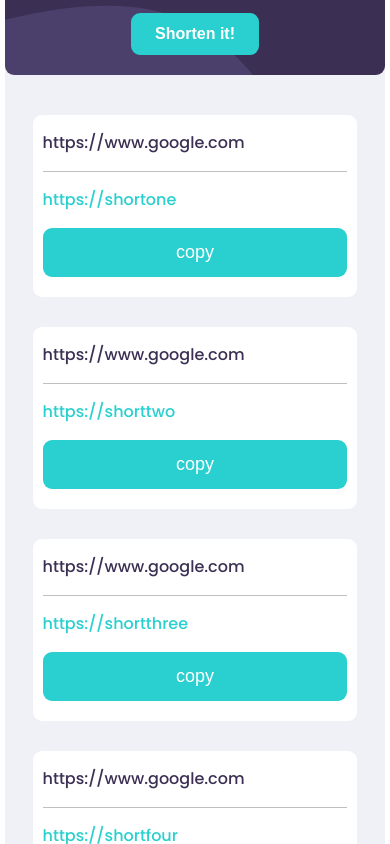
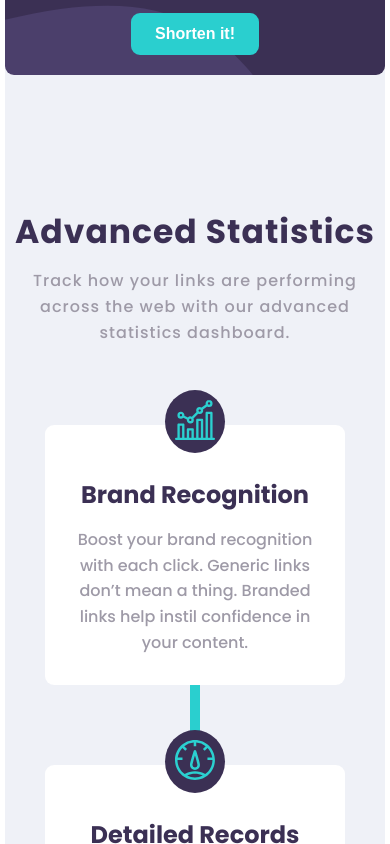
Before and after one commit to Abhishek-201099/url-shortener, a React (Vite) app: page / in a window 390 px wide. Shown: the part 820-1664 px from the top of the page. Built offline with nearby package versions, Linux system fonts and the light colour scheme.

Commit message:
added responsive styles for stats for small and xs screens

```diff
--- a/src/components/Shortener.jsx
+++ b/src/components/Shortener.jsx
@@ -3,27 +3,27 @@ import { getShortURL } from "../services/getShortURL";
 import { useState } from "react";
 import CopyBtn from "../ui/CopyBtn";
 
-// const urlResults = [];
+const urlResults = [];
 
 // For testing UI
-const urlResults = [
-  {
-    originalURL: "https://www.google.com",
-    shortURL: "https://shortone",
-  },
-  {
-    originalURL: "https://www.google.com",
-    shortURL: "https://shorttwo",
-  },
-  {
-    originalURL: "https://www.google.com",
-    shortURL: "https://shortthree",
-  },
-  {
-    originalURL: "https://www.google.com",
-    shortURL: "https://shortfour",
-  },
-];
+// const urlResults = [
+//   {
+//     originalURL: "https://www.google.com",
+//     shortURL: "https://shortone",
+//   },
+//   {
+//     originalURL: "https://www.google.com",
+//     shortURL: "https://shorttwo",
+//   },
+//   {
+//     originalURL: "https://www.google.com",
+//     shortURL: "https://shortthree",
+//   },
+//   {
+//     originalURL: "https://www.google.com",
+//     shortURL: "https://shortfour",
+//   },
+// ];
 
 export default function Shortener() {
   const [isLoading, setIsLoading] = useState(false);
@@ -34,16 +34,16 @@ export default function Shortener() {
   } = useForm();
 
   async function onSubmit(data) {
-    // try {
-    //   setIsLoading(true);
-    //   const shortenedURL =
-    //     (await getShortURL(data.url)) || "Cannot be shortened. Sorry !";
-    //   urlResults.unshift({ originalURL: data.url, shortURL: shortenedURL });
-    // } catch (error) {
-    //   console.log("Error occured *: ", error.message);
-    // } finally {
-    //   setIsLoading(false);
-    // }
+    try {
+      setIsLoading(true);
+      const shortenedURL =
+        (await getShortURL(data.url)) || "Cannot be shortened. Sorry !";
+      urlResults.unshift({ originalURL: data.url, shortURL: shortenedURL });
+    } catch (error) {
+      console.log("Error occured *: ", error.message);
+    } finally {
+      setIsLoading(false);
+    }
   }
 
   return (
--- a/src/styles.css
+++ b/src/styles.css
@@ -389,6 +389,7 @@ body {
 
 .shortener-result .shortener-original-url {
   color: var(--color-primary-2);
+  overflow: auto;
 }
 
 .shortener-result .shortener-result-url {
@@ -1009,6 +1010,26 @@ body {
     font-size: 1.8rem;
     padding: 1.4rem;
   }
+
+  .stats-header {
+    width: 75%;
+  }
+
+  .stats-header h2 {
+    font-size: 3rem;
+  }
+
+  .stats-header p {
+    font-size: 1.4rem;
+  }
+
+  .stats-item {
+    width: 70%;
+  }
+
+  .stats-item .stats-item-heading {
+    margin-bottom: 2rem;
+  }
 }
 
 /* xs */
@@ -1050,4 +1071,28 @@ body {
   .shortener-form p {
     margin-bottom: 2rem;
   }
+
+  .stats-header {
+    width: 95%;
+  }
+
+  .stats-header h2 {
+    font-size: 3.3rem;
+  }
+
+  .stats-header p {
+    font-size: 1.6rem;
+  }
+
+  .stats-item {
+    width: 100%;
+  }
+
+  .stats-item .stats-item-heading {
+    font-size: 2.4rem;
+  }
+
+  .stats-item .stats-item-description {
+    font-size: 1.6rem;
+  }
 }
```
